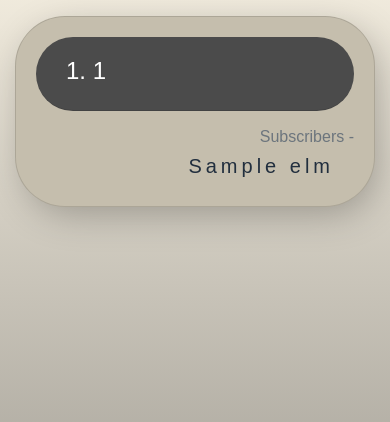
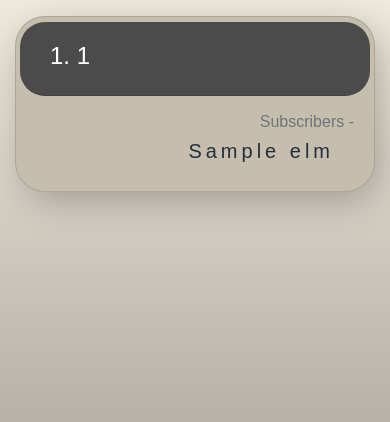
Before and after one commit to AnkushSarkar10/Youtube-Filter, a Flask app: template app/templates/html/channels.html in a window 390 px wide. Shown: the part 56-478 px from the top of the page. Run offline with Flask 2, Linux system fonts and the light colour scheme; the template is opened without the code that fills it: most values are stand-ins (such as "Sample title", 1, 10 or a date in 2020); some libraries are stand-ins or nearby versions; some web fonts are replaced.

Commit message:
Fixed mobile formatting and set debug to false

```diff
--- a/app/static/css/channels.css
+++ b/app/static/css/channels.css
@@ -31,3 +31,18 @@ a , a:hover{
     letter-spacing: 0.2em;
     color: #222f3e;
 }
+@media only screen and (max-width: 500px){
+    .card {
+        border-radius: 30px !important;
+        padding-bottom: 0px !important;
+    }
+    .card-header{
+        margin-top: -15px !important;
+        margin-right: -16px !important;
+        margin-left: -16px !important;
+        border-radius: 25px !important;
+    }
+    .card:hover {
+        border-radius: 30px !important;
+    }
+}
--- a/app/static/css/home.css
+++ b/app/static/css/home.css
@@ -34,5 +34,8 @@
         position:relative;
         left:110px;
     }
-
+    .form-control{
+        padding-left: 15px;
+        font-size: 1.1em;
+    }
 }
--- a/run.py
+++ b/run.py
@@ -1,4 +1,4 @@
 from app import app
 
 if __name__ == '__main__':
-    app.run(debug=True)
+    app.run(debug=False)
```
